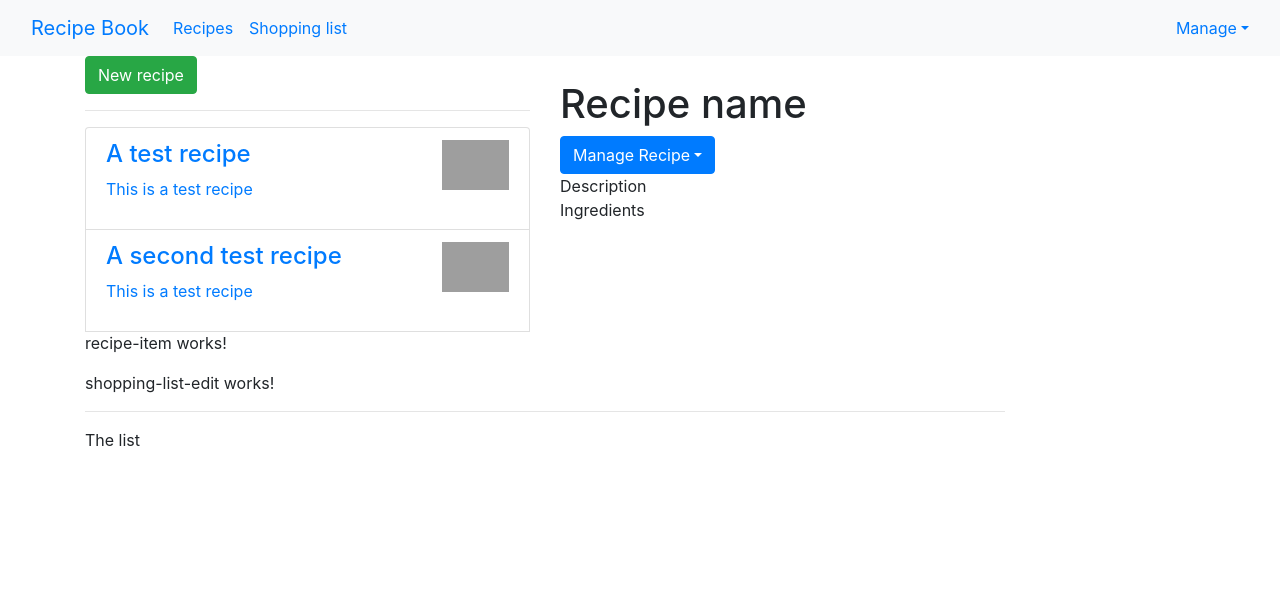
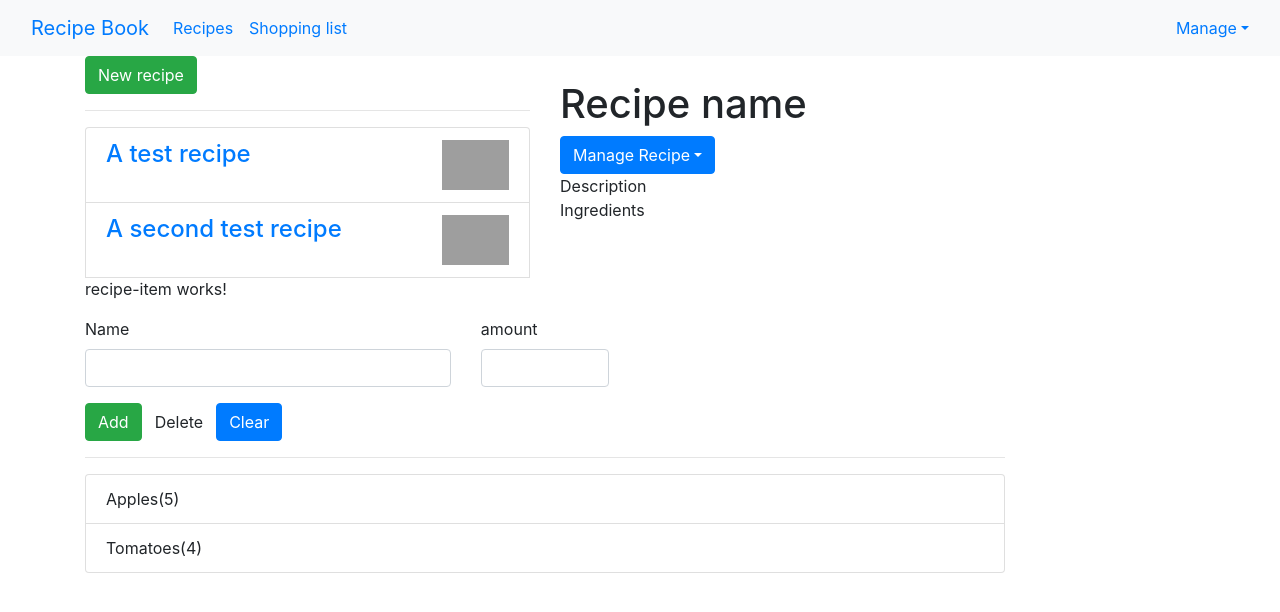
Before and after one commit to PeterChencha/Shopping-app, an Angular app: page / in a window 1280 px wide. Shown: the top 612 px of the page. Built offline with nearby package versions, Linux system fonts and the light colour scheme; grey boxes are pictures that could not be loaded.

Commit message:
shopping list components

```diff
--- a/src/app/recipeBookFeature/recipe.model.ts
+++ b/src/app/recipeBookFeature/recipe.model.ts
@@ -5,13 +5,7 @@
 
 export class Recipe {
 
-    public name: string;
-    public description: string;
-    public imagePath: string;
+    constructor(public name:string ,public desc:string,public imagePath:string){
 
-    constructor(name:string ,desc:string,imagePath:string){
-      this.name=name;
-      this.description=desc;
-      this.imagePath=imagePath;
     }
 }
--- /dev/null
+++ b/src/app/shared/ingredient.model.ts
@@ -0,0 +1,5 @@
+export class ingredient{
+  constructor(public name: string, public amount: number){
+
+  }
+}
--- a/src/app/shoppingListFeature/shopping-list/shopping-list-edit/shopping-list-edit.component.html
+++ b/src/app/shoppingListFeature/shopping-list/shopping-list-edit/shopping-list-edit.component.html
@@ -1,3 +1,23 @@
-<p>
-  shopping-list-edit works!
-</p>
+<div class="row">
+  <div class="col-md-12">
+    <form class="" >
+      <div class="row">
+        <div class="col-sm-5 form-group">
+          <label for="name">Name</label>
+          <input type="text" id="name" class="form-control">
+        </div>
+        <div class="col-sm-2 form-group">
+          <label for="amount">amount</label>
+          <input type="number" id="number" class="form-control">
+        </div>
+      </div>
+      <div class="row">
+        <div class="col-md-12">
+          <button type="submit" class="btn btn-success">Add</button>
+          <button type="button" class="btn btn-delete">Delete</button>
+          <button type="button" class="btn btn-primary">Clear</button>
+        </div>
+      </div>
+    </form>
+  </div>
+</div>
--- a/src/app/shoppingListFeature/shopping-list/shopping-list.component.html
+++ b/src/app/shoppingListFeature/shopping-list/shopping-list.component.html
@@ -2,6 +2,10 @@
   <div class="col-md-10">
     <app-shopping-list-edit></app-shopping-list-edit>
     <hr>
-    <p>The list</p>
+    <ul class="list-group">
+      <a  class="list-group-item" style="cursor: pointer" *ngFor='let ingredient of ingredients'>
+      {{ingredient.name}}({{ingredient.amount}})
+    </a>
+    </ul>
   </div>
 </div>
--- a/src/app/shoppingListFeature/shopping-list/shopping-list.component.ts
+++ b/src/app/shoppingListFeature/shopping-list/shopping-list.component.ts
@@ -1,4 +1,5 @@
 import { Component, OnInit } from '@angular/core';
+import { ingredient } from '../../shared/ingredient.model';
 
 @Component({
   selector: 'app-shopping-list',
@@ -7,6 +8,11 @@
 })
 export class ShoppingListComponent implements OnInit {
 
+  ingredients : ingredient[]= [
+    new ingredient('Apples',5),
+    new ingredient('Tomatoes',4),
+  ];
+
   constructor() { }
 
   ngOnInit() {
```
